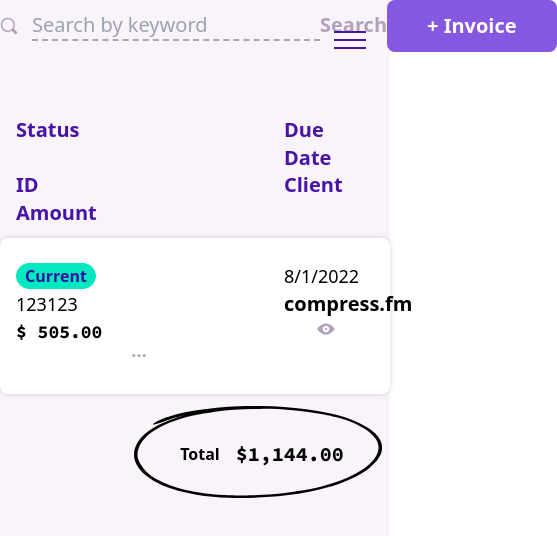
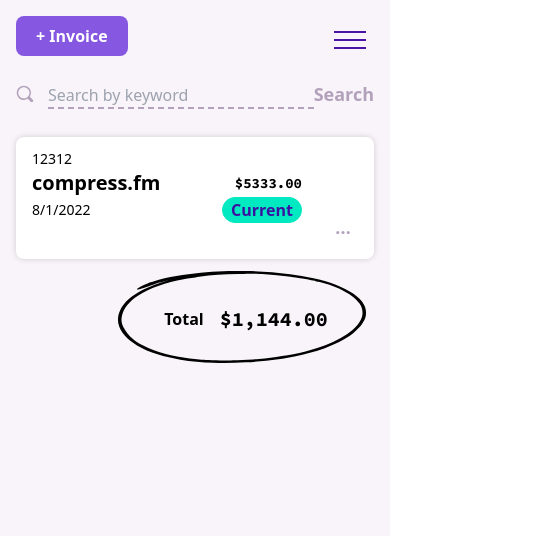
Before and after one commit to crazyH0b0/svelte-invoice, a SvelteKit app: page /invoices in a window 390 px wide. Shown: the top 536 px of the page, 557 px wide, since content can reach past the window. Built offline with nearby package versions, Linux system fonts and the light colour scheme.

Commit message:
add responsive invoice layout

```diff
--- a/src/lib/components/Search.svelte
+++ b/src/lib/components/Search.svelte
@@ -8,9 +8,9 @@
   </div>
   <input
     type="text"
-    class="w-72 border-b-2 border-dashed border-b-pastelPurple bg-transparent
-     font-sansSerif text-xl text-black outline-none focus:border-solid focus:border-b-lavenderIndigo"
+    class=" w-full md:w-[14rem] border-b-2 border-dashed border-b-pastelPurple bg-transparent
+     font-sansSerif text-base lg:text-xl text-black outline-none focus:border-solid focus:border-b-lavenderIndigo"
     placeholder="Search by keyword"
   />
-  <button class=" font-sansSerif text-xl font-black text-pastelPurple">Search</button>
+  <button class=" font-sansSerif text-lg font-black text-pastelPurple lg:text-xl">Search</button>
 </div>
--- a/src/lib/components/Tag.svelte
+++ b/src/lib/components/Tag.svelte
@@ -1,9 +1,10 @@
 <script lang="ts">
   export let label: 'draft' | 'sent' | 'current' | 'late' | 'paid' = 'draft';
+  export let className = '';
 </script>
 
 <div
-  class=" text-base w-20 rounded-full font-bold capitalize border-1 text-center"
+  class={`text-base w-20 rounded-full font-bold capitalize border-1 text-center ${className}`}
   class:inverted={label === 'draft'}
   class:success={label === 'sent' || label === 'current'}
   class:alert={label === 'late'}
--- a/src/routes/(dashboard)/+layout.svelte
+++ b/src/routes/(dashboard)/+layout.svelte
@@ -4,7 +4,7 @@
 
 <div class=" grid grid-cols-12 md:gap-x-16 bg-whisper min-h-screen">
   <Navbar />
-  <main class="col-span-12 md:col-span-8 md:pt-10">
+  <main class="col-span-12 md:col-span-8 md:pt-10 p-4">
     <slot />
   </main>
 </div>
--- a/src/routes/(dashboard)/invoices/+page.svelte
+++ b/src/routes/(dashboard)/invoices/+page.svelte
@@ -10,13 +10,16 @@
   <title>Invoices | The Dollar Holler</title>
 </svelte:head>
 
-<div class="flex justify-between items-center mb-16">
+<div
+  class=" mb-7 gap-y-6 md:gap-y-4 flex flex-col-reverse
+  md:flex-row
+  items-start md:items-center justify-between lg:mb-16"
+>
   <Search />
-
   <div>
     <button
       class=" relative whitespace-nowrap rounded-lg bg-lavenderIndigo
-       px-10 py-3 font-sansSerif text-xl font-black text-white shadow-colored hover:shadow-coloredHover
+       lg:px-10 lg:py-3 font-sansSerif lg:text-xl font-black text-base px-5 py-2 text-white shadow-colored hover:shadow-coloredHover
        translate-y-0 hover:-translate-y-2 transition-all
        ">+ Invoice</button
     >
@@ -24,7 +27,7 @@
 </div>
 
 <div>
-  <div class=" invoice-table table-header text-daisyBush">
+  <div class=" invoice-table table-header text-daisyBush hidden lg:gird">
     <h3>Status</h3>
     <h3>Due Date</h3>
     <h3>ID</h3>
@@ -34,18 +37,20 @@
     <div />
   </div>
 </div>
-<div class="invoice-table items-center bg-white py-6 rounded-lg shadow-tableRow">
-  <div>
-    <Tag label="current" />
+<div
+  class="invoice-table invoice-row items-center bg-white py-3 lg:py-6 rounded-lg shadow-tableRow"
+>
+  <div class="status">
+    <Tag className="ml-auto lg:ml-0" label="current" />
   </div>
-  <div class=" text-lg">8/1/2022</div>
-  <div class=" text-lg">123123</div>
-  <div class=" text-xl font-bold">compress.fm</div>
-  <div class=" text-lg font-mono font-bold">$ 505.00</div>
-  <div class=" text-lg center">
-    <a href="#" class=" text-pastelPurple hover:text-daisyBush"><View /></a>
+  <div class="text-sm lg:text-lg dueDate">8/1/2022</div>
+  <div class="text-sm lg:text-lg invoiceNumber">12312</div>
+  <div class="text-base text-xl font-bold clientName">compress.fm</div>
+  <div class="text-sm lg:text-lg font-mono font-bold amount text-right">$5333.00</div>
+  <div class="text-sm lg:text-lg center viewButton">
+    <a href="#" class=" text-pastelPurple hover:text-daisyBush hidden lg:block"><View /></a>
   </div>
-  <div class=" text-lg center">
+  <div class=" text-lg center moreButton">
     <button class=" justify-center text-pastelPurple hover:text-daisyBush">
       <ThreeDots />
     </button>
@@ -58,4 +63,37 @@
   .table-header h3 {
     @apply text-xl font-black leading-snug;
   }
+
+  .invoice-row {
+    grid-template-areas:
+      'invoiceNumber invoiceNumber'
+      'clientName amount'
+      'dueDate status';
+  }
+  @media (min-width: 1024px) {
+    .invoice-row {
+      grid-template-areas: 'status dueDate invoiceNumber clientName amount viewButton moreButton';
+    }
+  }
+  .invoice-row .status {
+    grid-area: status;
+  }
+  .invoice-row .dueDate {
+    grid-area: dueDate;
+  }
+  .invoice-row .invoiceNumber {
+    grid-area: invoiceNumber;
+  }
+  .invoice-row .clientName {
+    grid-area: clientName;
+  }
+  .invoice-row .amount {
+    grid-area: amount;
+  }
+  .invoice-row .viewButton {
+    grid-area: viewButton;
+  }
+  .invoice-row .moreButton {
+    grid-area: moreButton;
+  }
 </style>
--- a/tailwind.config.cjs
+++ b/tailwind.config.cjs
@@ -52,7 +52,7 @@
         'clientTable': '100px 1fr 125px 125px 32px 32px',
         'clientTableMobile': "1fr 90px",
         'invoiceLineItem': '1fr 100px 100px 100px 65px',
-        'invoiceTable': '100px 100px 60px 1fr 116px 32px 32px',
+        'invoiceTable': '100px 100px 80px 1fr 116px 32px 32px',
         'invoiceTableMobile': "1fr 90px"
       },
       zIndex: {
```
